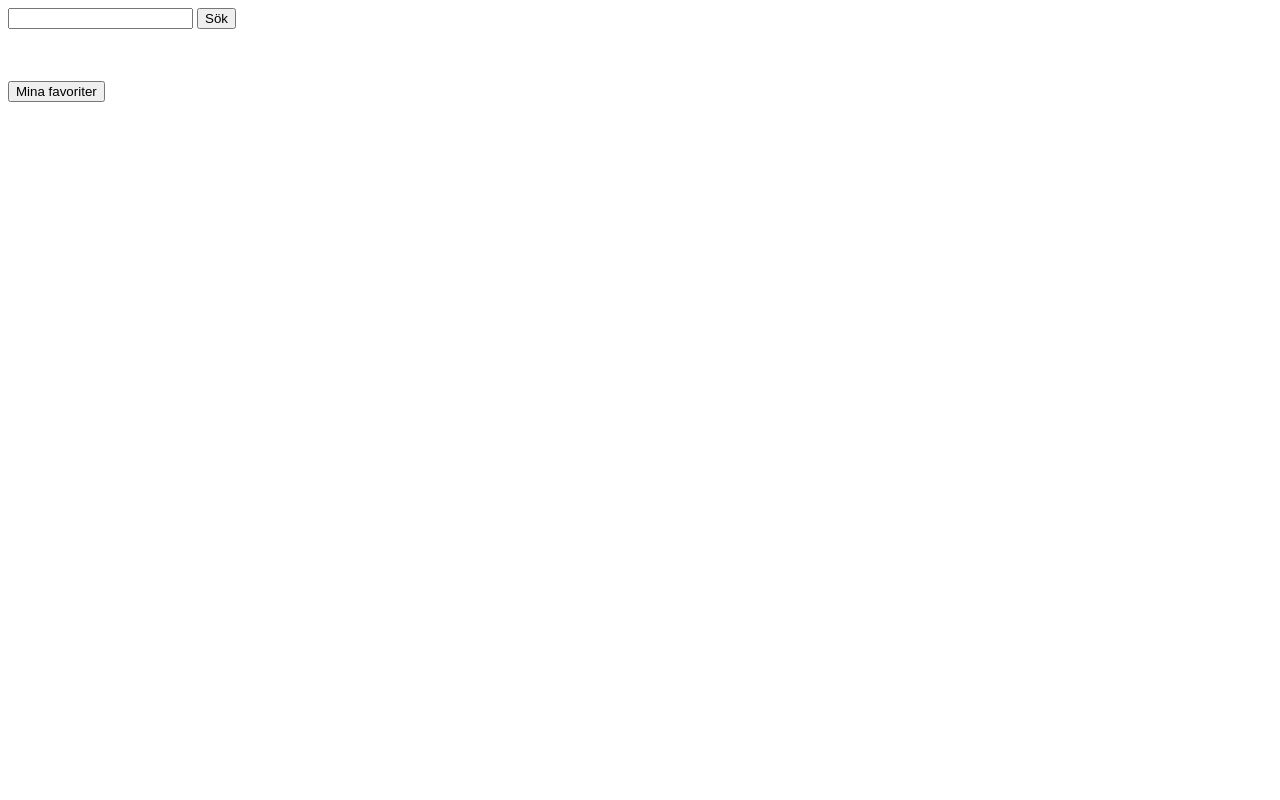
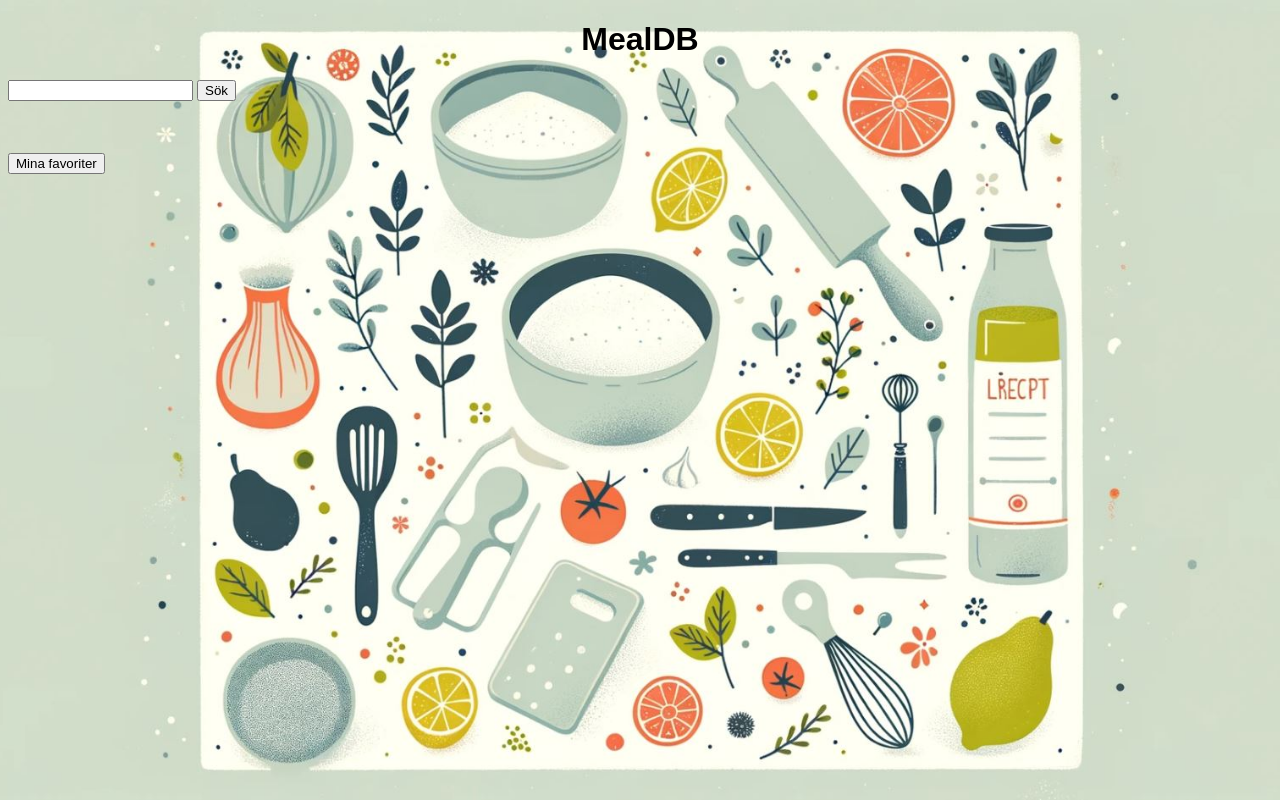
Before and after one commit to Code-Cadde/mealFE, a plain HTML site: page index.html in a window 1280 px wide. Drawn offline with Linux system fonts and the light colour scheme.

```diff
--- a/index.html
+++ b/index.html
@@ -6,6 +6,7 @@
     <title>TheMeal</title>
     <script src="script.js" defer></script>
     <link rel="stylesheet" href="stylesheet.css" />
+    <div id="header"><h1 id="mealDB">MealDB</h1></div>
   </head>
   <body>
     <div id="menu">
--- a/script.js
+++ b/script.js
@@ -98,7 +98,6 @@ function displayFavoriteMeals(meals) {
     favoriteList.appendChild(listItem);
 
     deleteButton.addEventListener("click", () => {
-      // Här kan du hämta måltidens ID som du vill radera (t.ex., meal.id)
       let mealId = meal.id;
 
       fetch(`http://localhost:8080/meal/${mealId}`, {
--- a/stylesheet.css
+++ b/stylesheet.css
@@ -1,3 +1,17 @@
 li {
   list-style-type: none;
 }
+body {
+  background-image: url("back.JPG");
+  background-repeat: no-repeat;
+  background-position: center;
+  background-attachment: fixed;
+  background-size: cover;
+}
+#header {
+  width: 100%;
+  text-align: center;
+}
+#mealDB {
+  font-family: Arial, Helvetica, sans-serif;
+}
```
Also changed, not shown: back.JPG (added), 1 other file.
